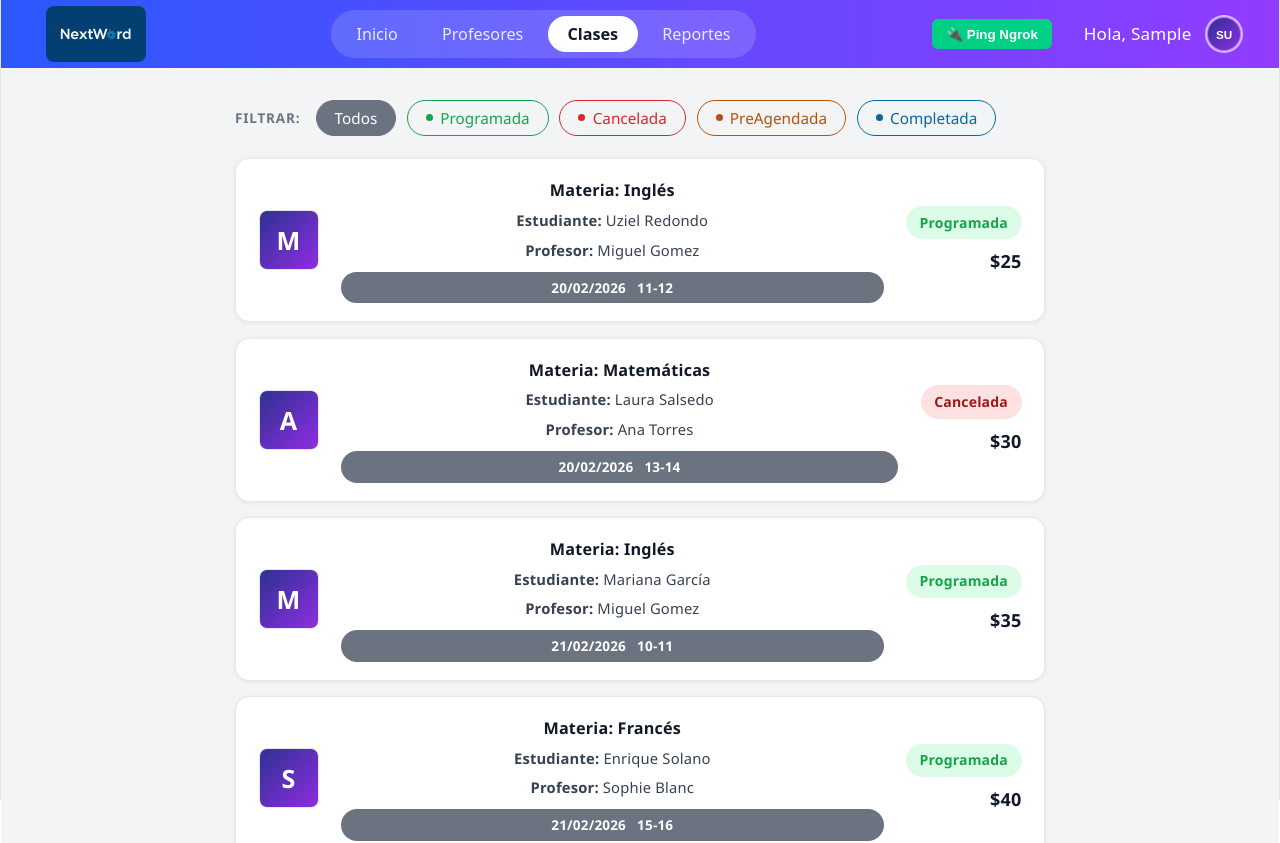
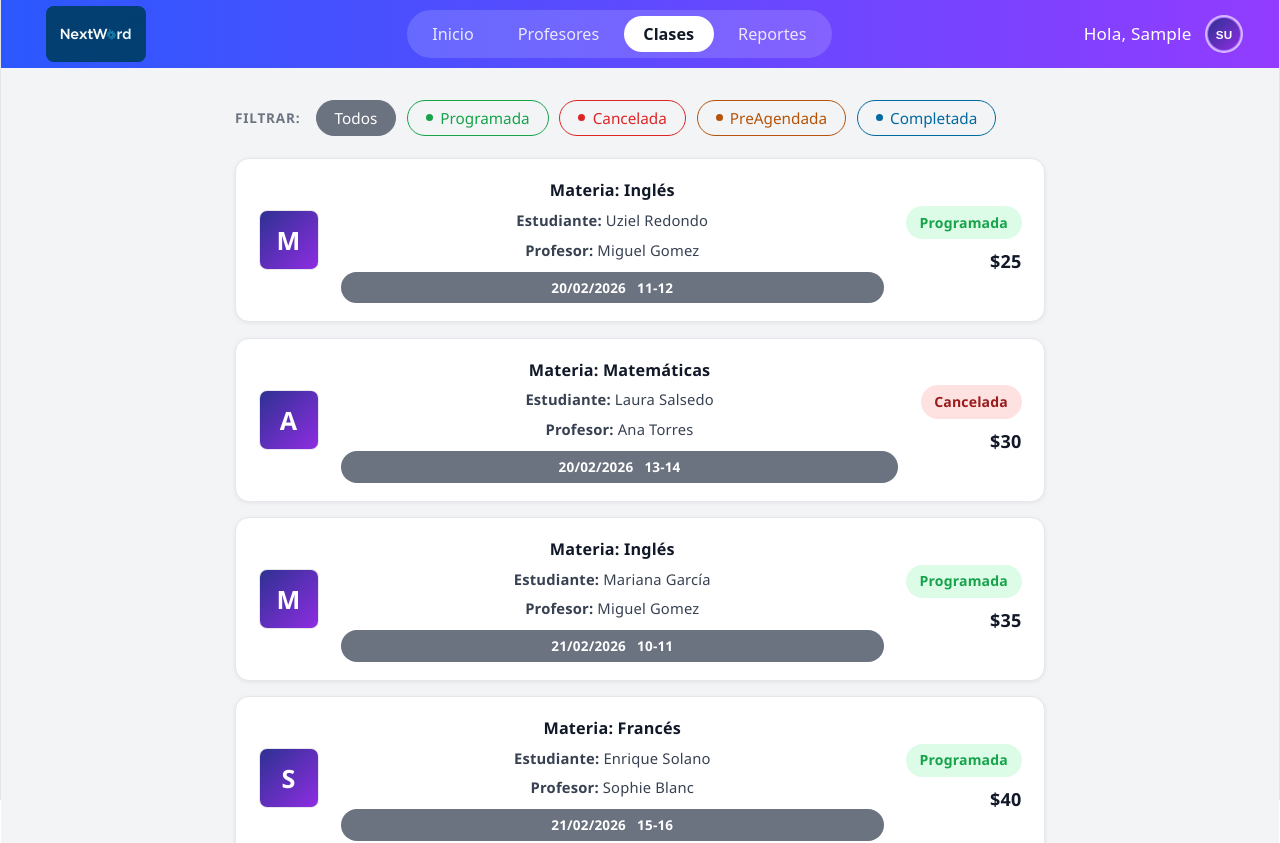
Before and after one commit to uzielvasquezmartinez/FrontedNextWord, a React (Vite) app: page /admin/classes in a window 1280 px wide. Shown: the top 843 px of the page. Built offline with nearby package versions, Linux system fonts and the light colour scheme; sample sign-in values are in the browser's storage.

Commit message:
refactor: remove unused pingBackend function and associated button from AppNavbar

```diff
--- a/src/components/AppNavbar/AppNavbar.jsx
+++ b/src/components/AppNavbar/AppNavbar.jsx
@@ -14,21 +14,6 @@ const AppNavbar = ({ navItems, activeItem }) => {
   const initials = user?.name
     ?.split(" ").map((n) => n[0]).slice(0, 2).join("").toUpperCase() ?? "U";
 
-const pingBackend = async () => {
-    try {
-      const response = await fetch("https://unpoetically-interramal-loren.ngrok-free.dev", {
-        headers: {
-          "ngrok-skip-browser-warning": "true" // Para que ngrok no bloquee la prueba
-        }
-      });
-      const data = await response.text();
-      console.log("Respuesta del servidor:", data);
-      alert("¡Petición enviada! Dile a tu amigo que revise su consola.");
-    } catch (error) {
-      console.error("Error al conectar:", error);
-      alert("No se pudo conectar al ngrok.");
-    }
-  };
   return (
     <>
       <header className={styles.navbar}>
@@ -51,22 +36,6 @@ const pingBackend = async () => {
 
         <div className={styles.navUser}>
 
-<button
-            onClick={pingBackend}
-            style={{
-              background: '#00d084',
-              color: 'white',
-              border: 'none',
-              padding: '0.4rem 0.8rem',
-              borderRadius: '6px',
-              cursor: 'pointer',
-              fontWeight: 'bold',
-              marginRight: '1rem'
-            }}
-          >
-            🔌 Ping Ngrok
-          </button>
-
 
           <span className={styles.navUserName}>
             Hola, {user?.name?.split(" ")[0] ?? "Usuario"}
```
